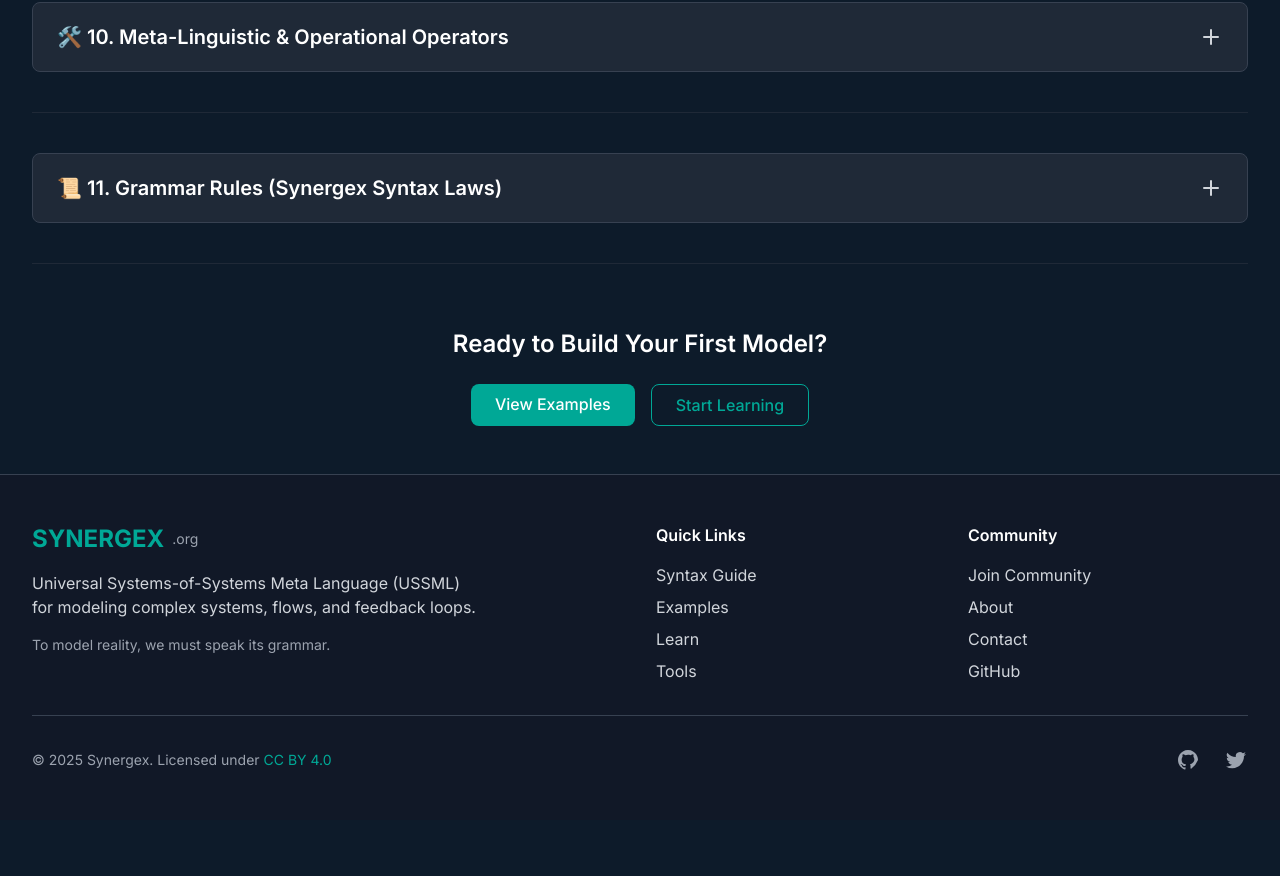
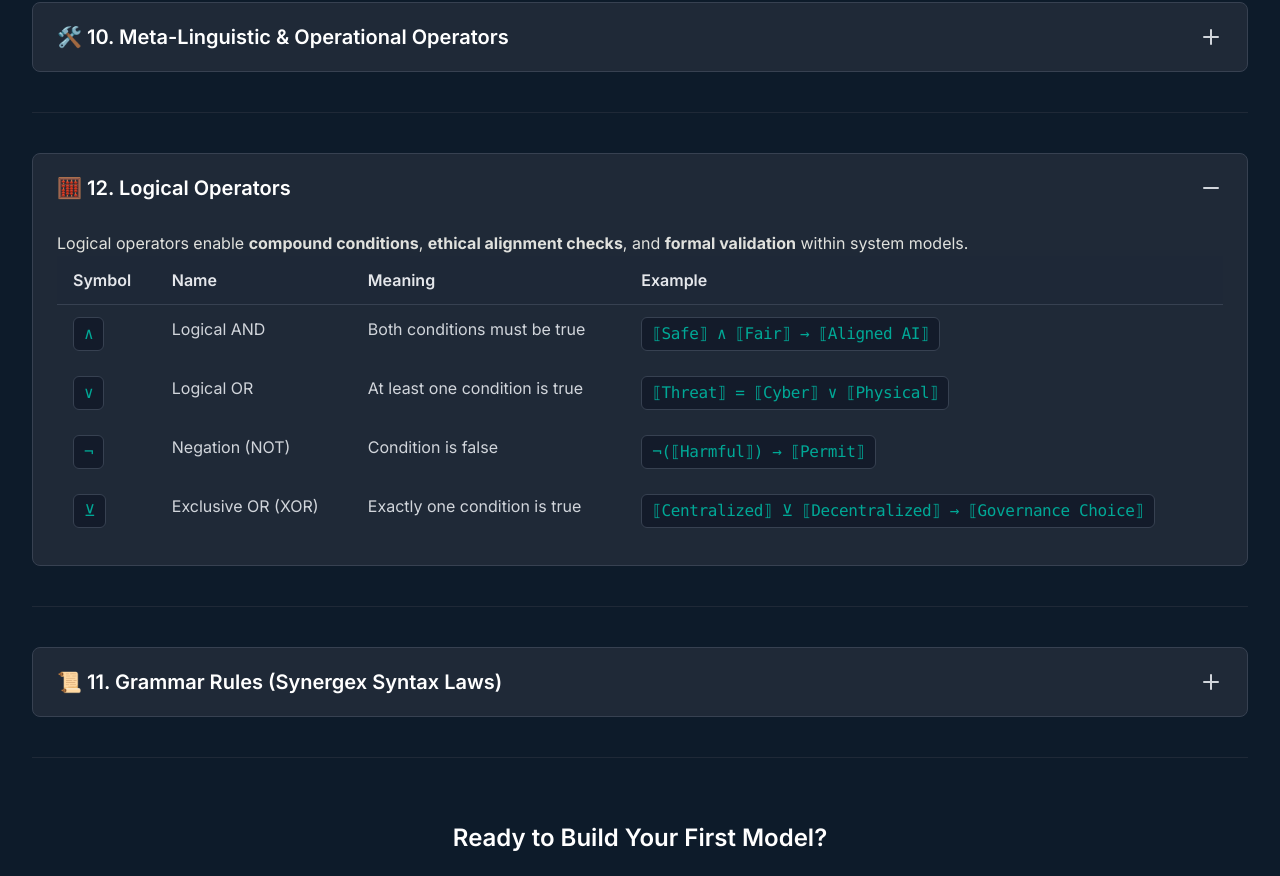
Before and after one commit to data-88/Synergex_Website_v1, a Next.js app: page /syntax in a window 1280 px wide. Shown: the part 2041-2917 px from the top of the page. Before the commit the page ends 2861 px from the top, so only its background shows below. Built offline with nearby package versions, Linux system fonts and the light colour scheme.

Commit message:
logical operators

```diff
--- a/app/syntax/page.js
+++ b/app/syntax/page.js
@@ -23,7 +23,6 @@ export default function SyntaxPage() {
 
         {/* Full Syntax Guide (v1.1) */}
         <article className="prose prose-invert max-w-none mb-16 sgx-syntax">
-
 
           <hr />
 
@@ -103,7 +102,6 @@ export default function SyntaxPage() {
               </tbody>
             </table>
           </div>
-
           </Accordion>
 
           <hr />
@@ -133,6 +131,7 @@ export default function SyntaxPage() {
             </table>
           </div>
           </Accordion>
+
           <hr />
 
           <Accordion title="🧱 4. System Composition & Structure">
@@ -316,7 +315,7 @@ export default function SyntaxPage() {
                 <tr><td><code>◿</code></td><td>Care Network</td><td>Mutual support structure</td><td><code>⟦Community◿⟧ → ⟦Resilience⟧</code></td></tr>
               </tbody>
             </table>
-        </div>
+          </div>
           </Accordion>
 
           <hr />
@@ -344,7 +343,53 @@ export default function SyntaxPage() {
                 <tr><td><code>simulate(∮(...))</code></td><td>Dynamic Simulation</td><td>Produces time-trace</td><td><code>simulate(∮⟦Thermostat⟧)</code></td></tr>
               </tbody>
             </table>
-        </div>
+          </div>
+          </Accordion>
+
+          <hr />
+
+          <Accordion title="🧮 12. Logical Operators" defaultOpen>
+          <p>Logical operators enable <strong>compound conditions</strong>, <strong>ethical alignment checks</strong>, and <strong>formal validation</strong> within system models.</p>
+
+          <div className="overflow-x-auto">
+            <table>
+              <thead>
+                <tr>
+                  <th>Symbol</th>
+                  <th>Name</th>
+                  <th>Meaning</th>
+                  <th>Example</th>
+                </tr>
+              </thead>
+              <tbody>
+                <tr>
+                  <td><code>∧</code></td>
+                  <td>Logical AND</td>
+                  <td>Both conditions must be true</td>
+                  <td><code>⟦Safe⟧ ∧ ⟦Fair⟧ → ⟦Aligned AI⟧</code></td>
+                </tr>
+                <tr>
+                  <td><code>∨</code></td>
+                  <td>Logical OR</td>
+                  <td>At least one condition is true</td>
+                  <td><code>⟦Threat⟧ = ⟦Cyber⟧ ∨ ⟦Physical⟧</code></td>
+                </tr>
+                <tr>
+                  <td><code>¬</code></td>
+                  <td>Negation (NOT)</td>
+                  <td>Condition is false</td>
+                  <td><code>¬(⟦Harmful⟧) → ⟦Permit⟧</code></td>
+                </tr>
+                <tr>
+                  <td><code>⊻</code></td>
+                  <td>Exclusive OR (XOR)</td>
+                  <td>Exactly one condition is true</td>
+                  <td><code>⟦Centralized⟧ ⊻ ⟦Decentralized⟧ → ⟦Governance Choice⟧</code></td>
+                </tr>
+              </tbody>
+            </table>
+          </div>
+
           </Accordion>
 
           <hr />
@@ -368,17 +413,13 @@ export default function SyntaxPage() {
                 <tr><td>6</td><td>Open boundary interaction</td><td><code>∞</code> requires at least one external interaction</td></tr>
                 <tr><td>7</td><td>Probabilistic context</td><td><code>ℙ</code>, <code>∿</code> must specify context</td></tr>
                 <tr><td>8</td><td>Layer consistency</td><td><code>Λ</code> abstraction layers must be hierarchical</td></tr>
+                <tr><td>9</td><td>Logical well-formedness</td><td>Expressions with <code>∧</code>, <code>∨</code>, <code>¬</code>, <code>⊻</code> must be resolvable and contextually valid</td></tr>
               </tbody>
             </table>
           </div>
           </Accordion>
 
           <hr />
-
-
-
-
-
 
         </article>
 
```
